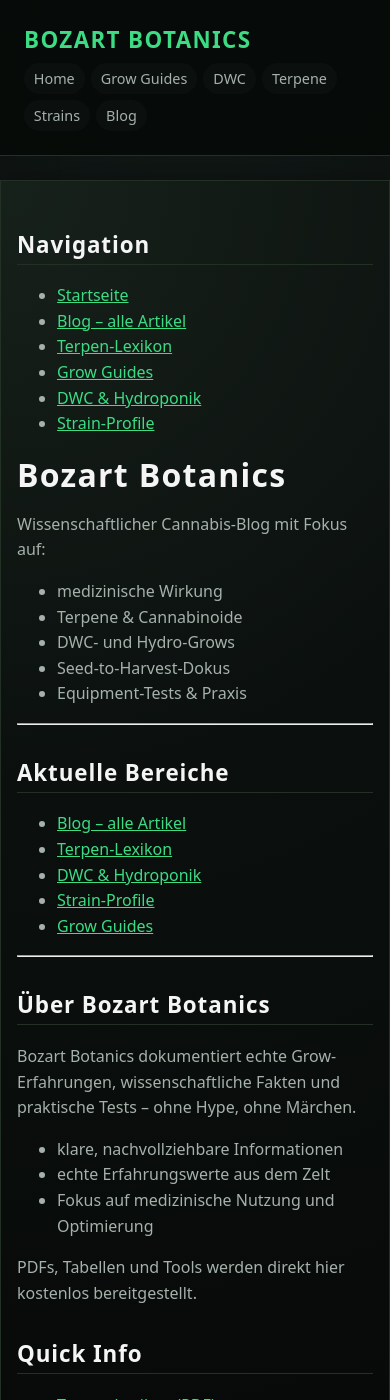
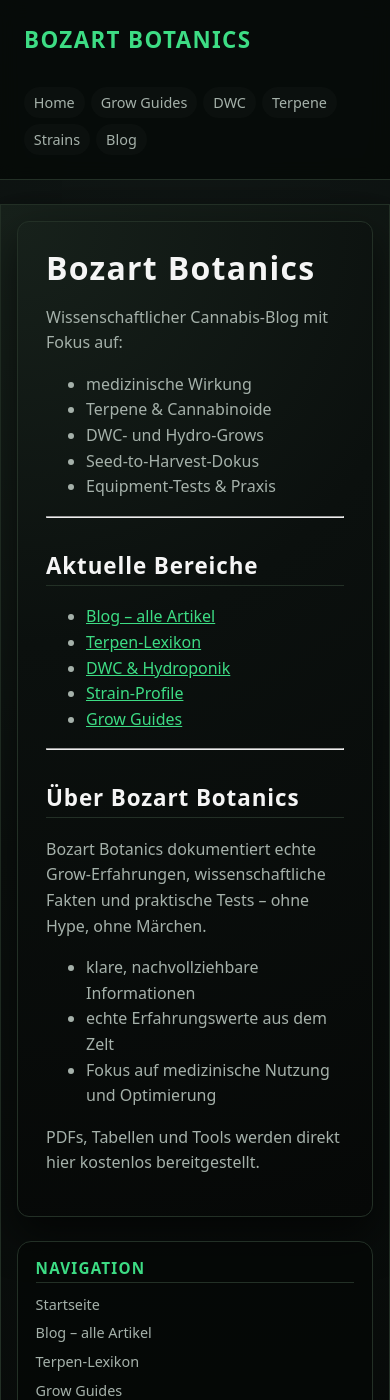
Before and after one commit to bozart-army/bozart-botanics, a Jekyll site: the page built from index.md, in a window 390 px wide and 1400 px high. Built offline with Jekyll 4.4.1, drawn with Linux system fonts in a browser that asks for light colours.

Commit message:
Add responsive layout and sidebar styles

```diff
--- a/assets/style.css
+++ b/assets/style.css
@@ -164,4 +164,98 @@ th {
   .site-nav a {
     padding: 0.3rem 0.55rem;
   }
+/* Drei-Spalten-Layout */
+
+.layout-grid {
+  display: grid;
+  grid-template-columns: 220px minmax(0, 1fr) 220px;
+  gap: 1.5rem;
 }
+
+/* Sidebars */
+
+.sidebar {
+  background: rgba(5, 8, 7, 0.85);
+  border-radius: 14px;
+  border: 1px solid var(--border);
+  padding: 1rem 1.1rem;
+  font-size: 0.9rem;
+}
+
+.sidebar-title {
+  margin: 0 0 0.6rem 0;
+  font-size: 0.95rem;
+  text-transform: uppercase;
+  letter-spacing: 0.08em;
+  color: var(--accent);
+}
+
+.sidebar-subtitle {
+  margin-top: 1.2rem;
+  margin-bottom: 0.4rem;
+  font-size: 0.9rem;
+  text-transform: uppercase;
+  letter-spacing: 0.06em;
+  color: var(--muted);
+}
+
+.sidebar-list {
+  list-style: none;
+  margin: 0;
+  padding: 0;
+}
+
+.sidebar-list li {
+  margin-bottom: 0.35rem;
+}
+
+.sidebar-list a {
+  text-decoration: none;
+  color: var(--muted);
+}
+
+.sidebar-list a:hover {
+  color: var(--accent);
+}
+
+/* Hauptinhalt in der Mitte */
+
+.content-main {
+  background: radial-gradient(circle at top left, #17211b 0, #0b100e 40%, #060807 100%);
+  border-radius: 18px;
+  border: 1px solid var(--border);
+  padding: 1.5rem 1.75rem;
+  box-shadow: 0 18px 40px rgba(0, 0, 0, 0.6);
+}
+
+/* Header-Container leicht anpassen */
+
+.header-bar {
+  display: flex;
+  align-items: center;
+  justify-content: space-between;
+  gap: 1.5rem;
+}
+
+/* Responsive: auf kleinen Screens alles untereinander */
+
+@media (max-width: 960px) {
+  .layout-grid {
+    grid-template-columns: 1fr;
+  }
+
+  .sidebar {
+    order: 2;
+  }
+
+  .content-main {
+    order: 1;
+    border-radius: 12px;
+  }
+
+  .header-bar {
+    flex-direction: column;
+    align-items: flex-start;
+  }
+}
+}
```
